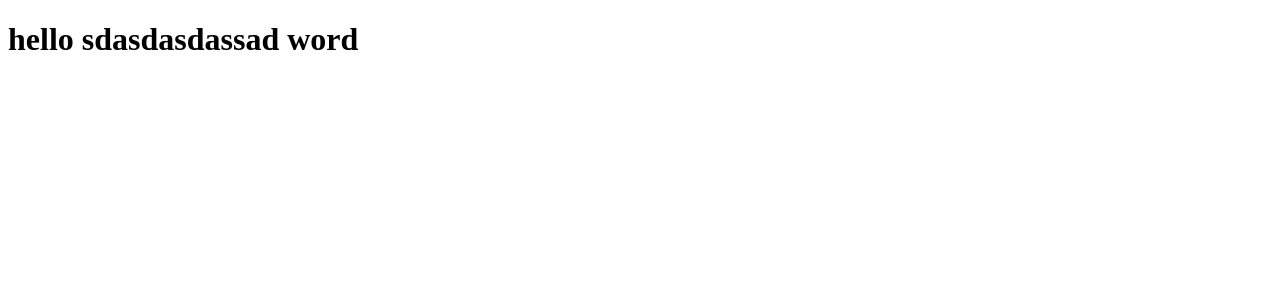
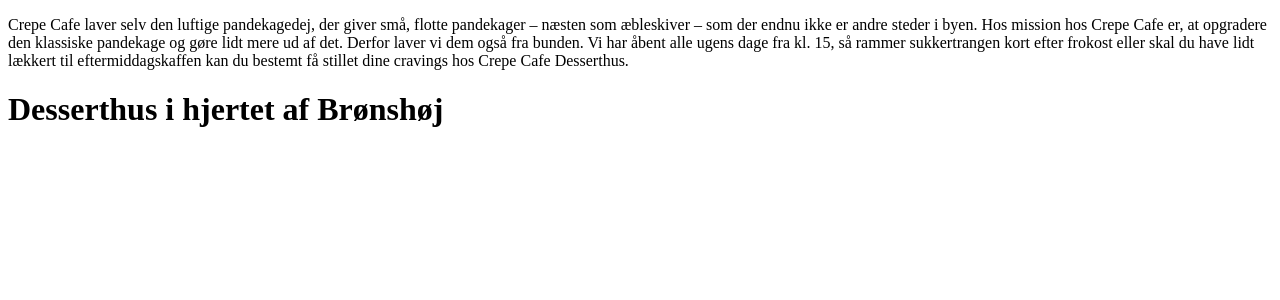
Before and after one commit to Najib-Hebrawi/cafeapp, a React (Create React App) app: page / in a window 1280 px wide. Shown: the top 300 px of the page. Built offline with nearby package versions, Linux system fonts and the light colour scheme.

Commit message:
Om_os_ page added

```diff
--- a/src/App.js
+++ b/src/App.js
@@ -1,8 +1,16 @@
 import React from 'react';
+import Om_Os_Page from './component/Om_Os_Page';
+
+
+
+
+
 
 function App() {
   return (
-    <h1> hello sdasdasdassad word</h1>
+
+     <Om_Os_Page/>
+
   );
 }
 
--- /dev/null
+++ b/src/component/Om_Os_Page.js
@@ -0,0 +1,43 @@
+import React, {Component} from "react";
+import '../component/Om_Os_Page_Style.css';
+import image from './images_om_os/Om_Os_Picture.jpg'
+
+
+
+
+function Om_Os_Page () {
+
+
+    return(
+
+        <div>
+
+            <img
+             src={image}
+             alt="a image of a fruit"
+             />
+
+
+            <p>
+            Crepe Cafe laver selv den luftige pandekagedej, der giver små, flotte
+            pandekager – næsten som æbleskiver – som der endnu ikke er andre
+            steder i byen. Hos mission hos Crepe Cafe er, at opgradere den klassiske
+            pandekage og gøre lidt mere ud af det. Derfor laver vi dem også fra
+            bunden.  Vi har åbent alle ugens dage fra kl. 15, så rammer sukkertrangen
+            kort efter frokost eller skal du have lidt lækkert til eftermiddagskaffen kan
+            du bestemt  få stillet dine cravings hos Crepe Cafe Desserthus.
+            </p>
+
+            <h1>
+             Desserthus i hjertet af Brønshøj
+             </h1>
+
+
+
+        </div>
+
+    )
+}
+
+
+export default Om_Os_Page;
--- /dev/null
+++ b/src/component/Om_Os_Page_Style.css
@@ -0,0 +1,21 @@
+img{
+
+position: absolute;
+    object-fit: cover;
+    width: 70pc;
+    height: 50pc;
+    border-radius: 30px ;
+    margin-top: 200pc;
+
+
+}
+
+
+p{
+
+}
+
+
+h1{
+
+}
```
Also changed, not shown: 1 other file (tests, documents, lock files or other folders).
